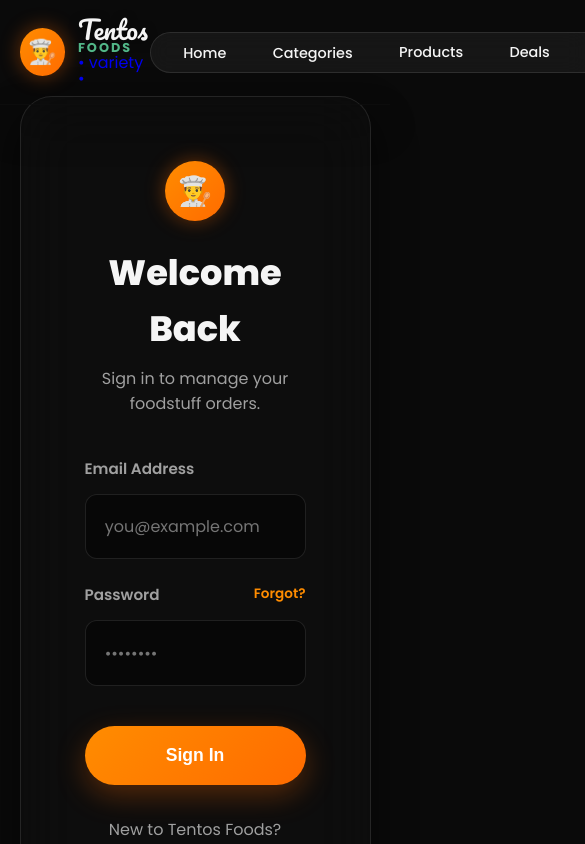
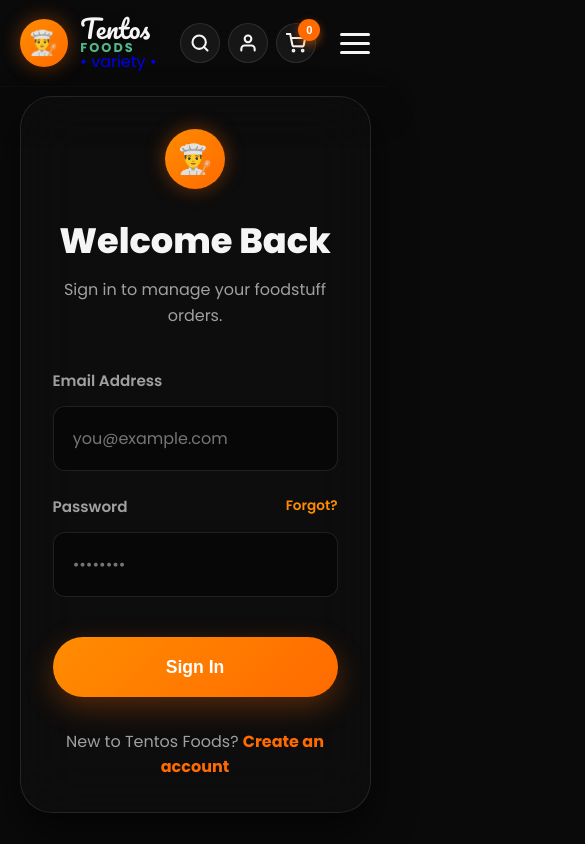
Before and after one commit to zannyphantom-13/tentos-foods, a React (Vite) app in the folder frontend/: page /login in a window 390 px wide. Shown: the top 844 px of the page, 585 px wide, since content can reach past the window. Built offline with nearby package versions, Linux system fonts and the light colour scheme.

Commit message:
Add comprehensive mobile responsiveness

```diff
--- a/frontend/src/index.css
+++ b/frontend/src/index.css
@@ -836,3 +836,75 @@ body {
     .promo-right { margin-top: 2rem; }
     .promo-code-box { margin: 0 auto; }
 }
+
+/* ════════════════════════════════════════
+   RESPONSIVE DESIGN (Mobile & Tablet)
+════════════════════════════════════════ */
+.hamburger {
+    display: none;
+    flex-direction: column;
+    justify-content: space-between;
+    width: 30px;
+    height: 21px;
+    background: transparent;
+    border: none;
+    cursor: pointer;
+    z-index: 1001;
+}
+
+.hamburger span {
+    width: 100%;
+    height: 3px;
+    background-color: var(--text-main);
+    border-radius: 10px;
+    transition: var(--transition);
+}
+
+.hamburger.active span:nth-child(1) { transform: translateY(9px) rotate(45deg); }
+.hamburger.active span:nth-child(2) { opacity: 0; }
+.hamburger.active span:nth-child(3) { transform: translateY(-9px) rotate(-45deg); }
+
+@media (max-width: 1024px) {
+    .nav-links { display: none; }
+    .hamburger { display: flex; }
+    .nav-actions .order-btn { display: none; }
+
+    .nav-links.open {
+        display: flex;
+        flex-direction: column;
+        position: absolute;
+        top: 100%;
+        left: 5%;
+        right: 5%;
+        background: var(--bg-glass);
+        padding: 2rem;
+        border-radius: var(--radius-md);
+        box-shadow: var(--shadow-heavy);
+        border: 1px solid var(--border);
+        backdrop-filter: blur(20px);
+        margin-top: 10px;
+    }
+
+    .nav-links.open li { width: 100%; text-align: center; }
+    .nav-links.open a { display: block; padding: 1rem; font-size: 1.1rem; }
+
+    .footer-grid { grid-template-columns: 1fr; gap: 2rem; text-align: center; }
+    .stats-strip { flex-wrap: wrap; gap: 2rem; }
+    .stat-item { width: 40%; }
+
+    .search-inner { flex-direction: column; align-items: stretch; }
+    .search-cat, .search-input, .search-go { width: 100%; }
+    .search-bar-drop.open { max-height: 300px; }
+}
+
+@media (max-width: 768px) {
+    .stat-item { width: 100%; }
+    .hero { padding-top: 8rem; text-align: center; }
+    .hero-content { margin: 0 auto; }
+    .hero-title { font-size: clamp(2.5rem, 10vw, 3.5rem); }
+    .hero-buttons { justify-content: center; }
+    .section { padding: 4rem 5%; }
+    .auth-card { padding: 2rem; }
+    .nav-actions { gap: 0.5rem; }
+    .icon-btn, .cart-btn { width: 40px; height: 40px; }
+}
```
